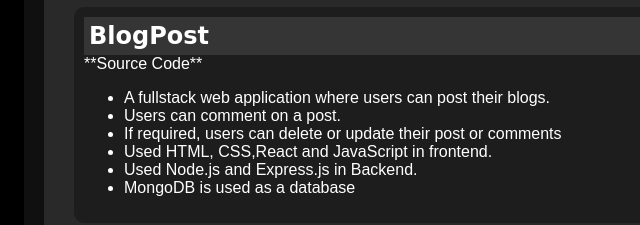
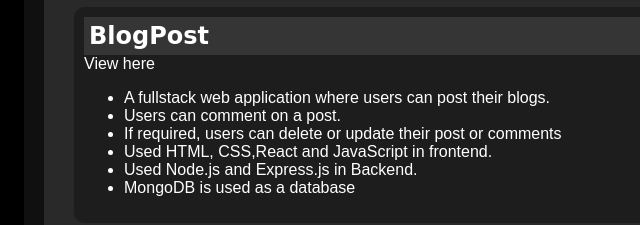
Before and after one commit to RahulGahalaut/My-Portfolio, a plain HTML site: page index.html in a window 1280 px wide. Shown: the part 1418-1643 px from the top of the page, 164-804 px from the left. Drawn offline with Linux system fonts and the light colour scheme.

Commit message:
minor change

```diff
--- a/index.html
+++ b/index.html
@@ -106,7 +106,7 @@
               <h1>Projects</h1>
               <div class="project-info">
                 <h2 class="project-name">BlogPost</h2>
-                <a class="link-info" href="https://github.com/RahulGahalaut/server">**Source Code**</a>
+                <a class="link-info" href="https://blogpost-client.netlify.app/">View here</a>
                 <ul>
                   <li>A fullstack web application where users can post their blogs.</li>
                   <li>Users can comment on a post.</li>
--- a/style.css
+++ b/style.css
@@ -104,6 +104,7 @@ body {
   background-image: url("images/profile_pic.jpg");
   background-size: cover;
   background-position: center;
+  filter: grayscale(0.5);
 }
 
 #about p {
```
